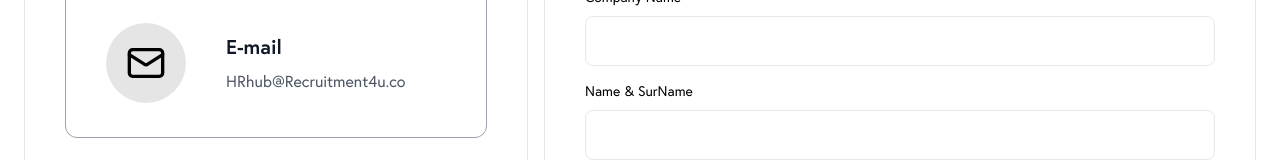
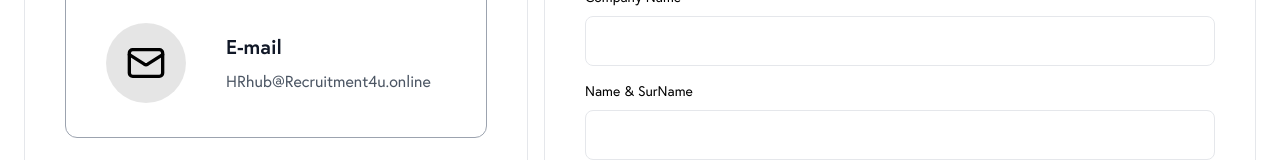
Before and after one commit to Ababil-Group/Recruitment-4u, a Next.js app: page /1/contact in a window 1280 px wide. Shown: the part 925-1085 px from the top of the page. Built offline with nearby package versions, Linux system fonts and the light colour scheme.

Commit message:
update emaill

```diff
--- a/src/components/pages-layout/Contact/ContactForm.tsx
+++ b/src/components/pages-layout/Contact/ContactForm.tsx
@@ -101,7 +101,7 @@ export const ContactForm = () => {
               <div className="mt-6 sm:mt-8 space-y-4">
                 <ContactCard
                   label="E-mail"
-                  text="HRhub@Recruitment4u.co"
+                  text="HRhub@Recruitment4u.online"
                   icon={<Mail className="w-10 h-10 text-primary" />}
                 />
               </div>
```
